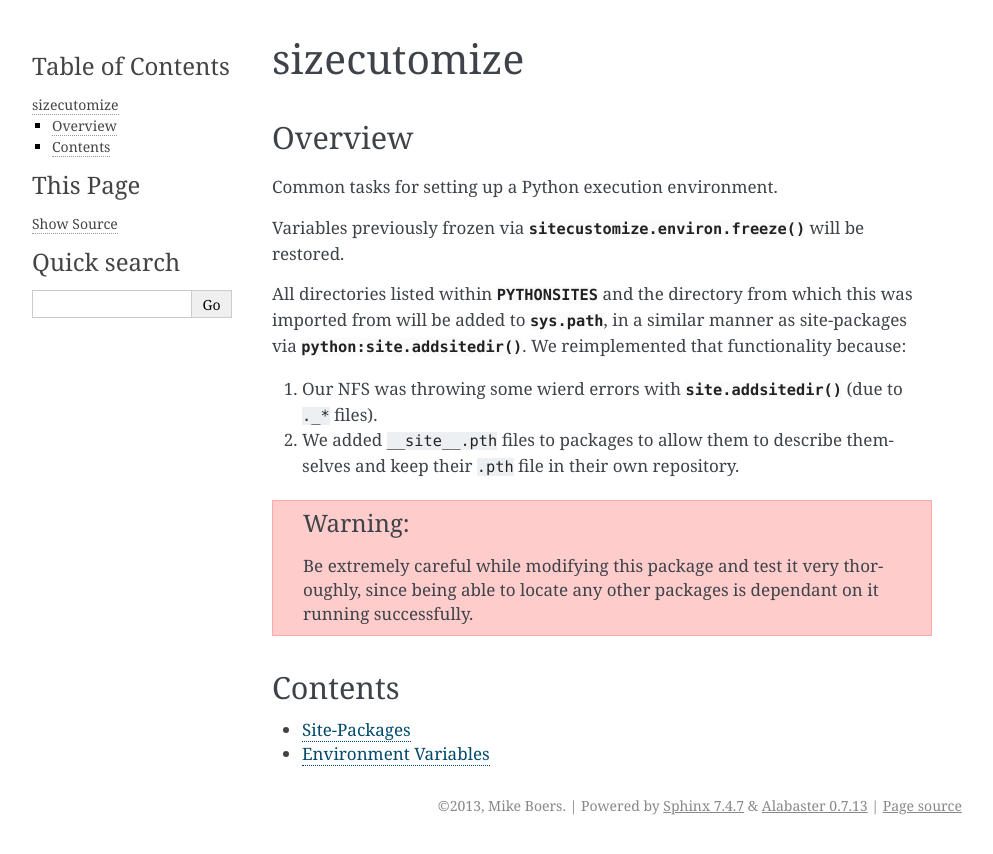
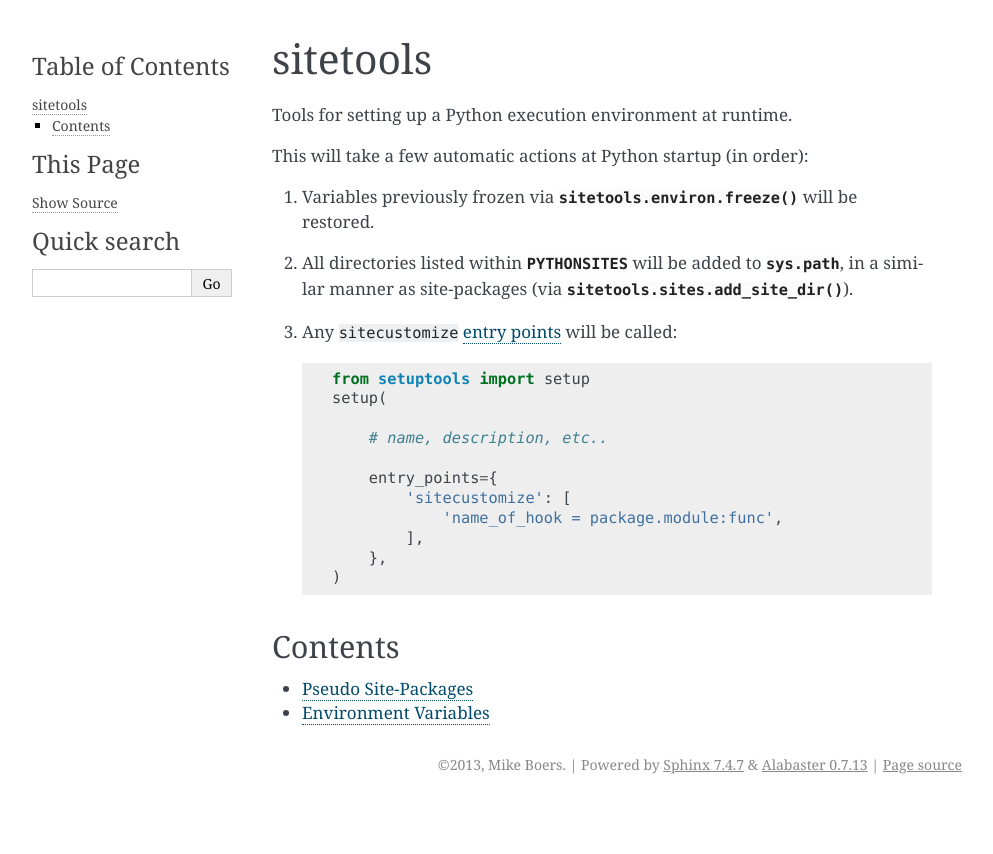
Before and after one commit to vfxetc/sitetools, a Sphinx documentation site: the page built from docs/index.rst, in a window 1280 px wide. Shown: the top 854 px of the page, without its empty margins (148-1141 px from the left). Built offline with Sphinx 7.4.7, drawn with Linux system fonts in a browser that asks for light colours.

Commit message:
Rewrite docs for new hook

```diff
--- a/docs/conf.py
+++ b/docs/conf.py
@@ -12,31 +12,6 @@
 # serve to show the default.
 
 import sys, os
-
-# Detect if we are on Read the Docs
-read_the_docs = os.environ.get('READTHEDOCS', None) == 'True'
-
-# Force our sitecustomize to be the one that gets imported.
-if True or read_the_docs:
-
-    for name in sys.modules.keys():
-      if name.split('.')[-1] == 'sitecustomize':
-        del sys.modules[name]
-
-    print 'Loading sitecustomize...'
-    import imp
-    init_dir = os.path.abspath(os.path.join(__file__, os.path.pardir, os.path.pardir))
-    imp.load_module(
-        'sitecustomize',
-        open(os.path.join(init_dir, 'sitecustomize', '__init__.py')),
-        init_dir,
-        ('.py', 'r', imp.PY_SOURCE | imp.PKG_DIRECTORY),
-    )
-
-    print 'Importing sitecustomize...'
-    import sitecustomize
-    print 'Found', sitecustomize, 'with', sitecustomize.__path__
-
 
 
 # If extensions (or modules to document with autodoc) are in another directory,
@@ -72,7 +47,7 @@ source_suffix = '.rst'
 master_doc = 'index'
 
 # General information about the project.
-project = u'sitecusomize'
+project = u'sitetools'
 copyright = u'2013, Mike Boers'
 
 # The version info for the project you're documenting, acts as replacement for
--- a/docs/environ.rst
+++ b/docs/environ.rst
@@ -3,5 +3,5 @@
 Environment Variables
 =====================
 
-.. automodule:: sitecustomize.environ
+.. automodule:: sitetools.environ
     :members:
--- a/docs/index.rst
+++ b/docs/index.rst
@@ -1,29 +1,35 @@
 .. _index:
 
-sizecutomize
-============
+sitetools
+=========
 
-Overview
---------
+Tools for setting up a Python execution environment at runtime.
 
-Common tasks for setting up a Python execution environment.
+This will take a few automatic actions at Python startup (in order):
 
-Variables previously frozen via :func:`sitecustomize.environ.freeze` will be
-restored.
+1. Variables previously frozen via :func:`sitetools.environ.freeze` will be
+   restored.
 
-All directories listed within :envvar:`PYTHONSITES` and the directory
-from which this was imported from will be added to :data:`sys.path`, in a
-similar manner as site-packages via :func:`python:site.addsitedir`. We
-reimplemented that functionality because:
+2. All directories listed within :envvar:`PYTHONSITES` will be added to
+   :data:`sys.path`, in a similar manner as site-packages (via
+   :func:`sitetools.sites.add_site_dir`).
 
-1. Our NFS was throwing some wierd errors with :func:`site.addsitedir` (due to ``._*`` files).
-2. We added ``__site__.pth`` files to packages to allow them to describe themselves
-   and keep their ``.pth`` file in their own repository.
+3. Any ``sitecustomize`` `entry points`_ will be called::
 
-.. warning:: Be extremely careful while modifying this package and test it very
-    thoroughly, since being able to locate any other packages is dependant on it
-    running successfully.
+    from setuptools import setup
+    setup(
 
+        # name, description, etc..
+
+        entry_points={
+            'sitecustomize': [
+                'name_of_hook = package.module:func',
+            ],
+        },
+    )
+
+
+.. _entry points: http://pythonhosted.org/setuptools/setuptools.html#dynamic-discovery-of-services-and-plugins
 
 Contents
 --------
--- a/docs/sites.rst
+++ b/docs/sites.rst
@@ -1,7 +1,7 @@
 .. _sites:
 
-Site-Packages
-=============
+Pseudo Site-Packages
+====================
 
-.. automodule:: sitecustomize.sites
+.. automodule:: sitetools.sites
     :members:
```
Also changed, not shown: 2 other files.
